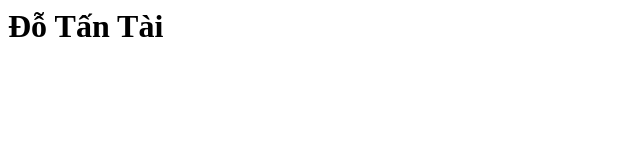
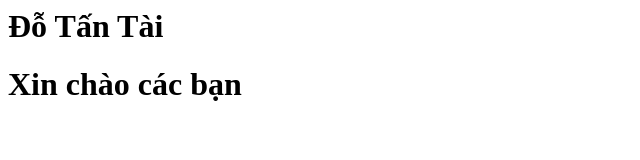
Before and after one commit to tantai3004/demo-githun, a plain HTML site: page index.html in a window 1280 px wide. Shown: the whole page, without its empty margins (0-640 px from the left). Drawn offline with Linux system fonts and the light colour scheme.

Commit message:
Update index.html

```diff
--- a/index.html
+++ b/index.html
@@ -1 +1,2 @@
 <h1>Đỗ Tấn Tài</h1>
+<h1>Xin chào các bạn</h1>
```
